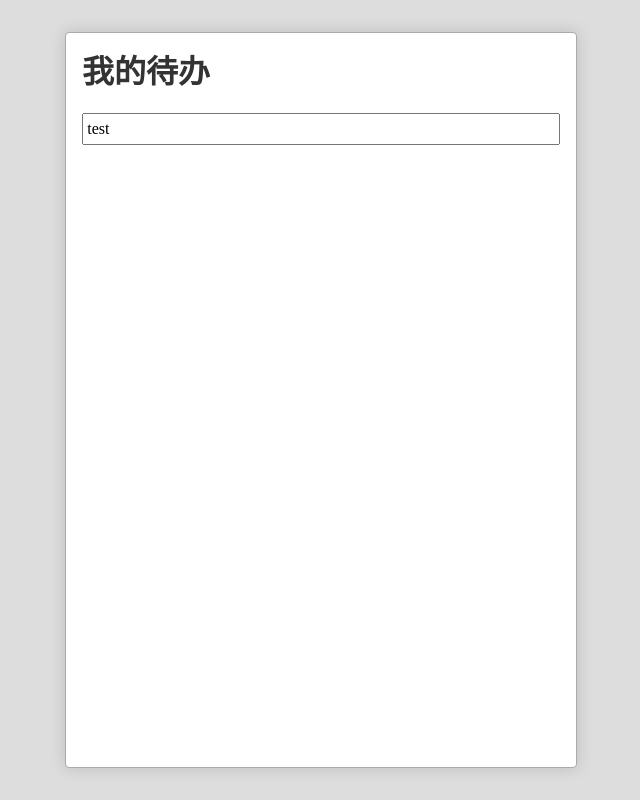
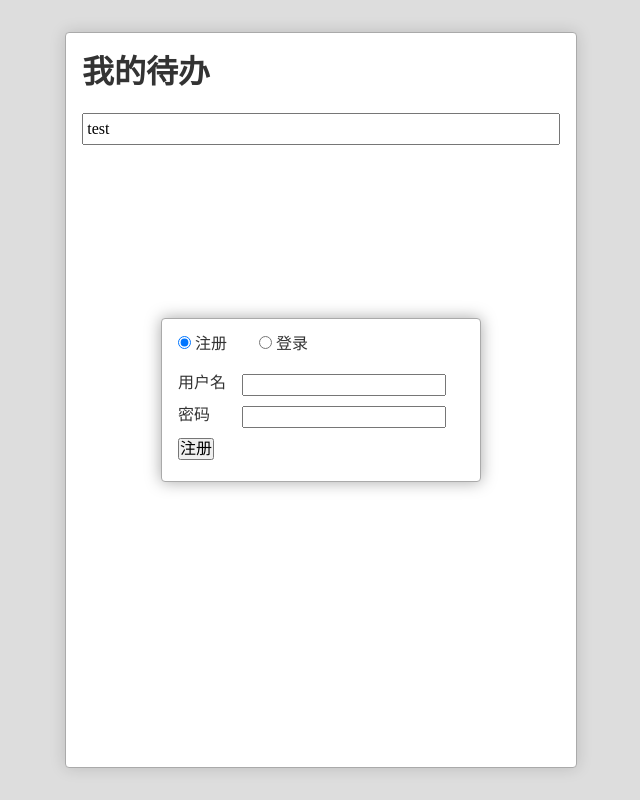
Before and after one commit to Yongyan-Jiang/projects, a React (Create React App) app: page / in a window 1280 px wide. Shown: the whole page, without its empty margins (319-959 px from the left). Built offline with nearby package versions, Linux system fonts and the light colour scheme.

Commit message:
添加登录/注册对话框-UserDialog && 在注册和登录表单间切换

```diff
--- a/src/App.js
+++ b/src/App.js
@@ -4,6 +4,7 @@
 import './App.css';
 import TodoInput from './TodoInput'
 import TodoItem from './TodoItem'
+import UserDialog from './UserDialog'
 
 
 class App extends Component {
@@ -38,22 +39,26 @@
         <ol className = 'todoList'>
           {todos}
         </ol>
+        <UserDialog />
       </div>
     )
   }
   componentDidUpdate(){
 
   }
+
   toggle(e, todo){
     todo.status = todo.status === 'completed' ? '' : 'completed'
     this.setState(this.state)
   }
+
   changeTitle(event){
     this.setState({
       newTodo: event.target.value,
       todoList: this.state.todoList
     })
   }
+
   addTodo(event){
     this.state.todoList.push({
       id: idMaker(),
--- /dev/null
+++ b/src/UserDialog.css
@@ -0,0 +1,41 @@
+.UserDialog-Wrapper{
+  /*全屏*/
+  position: fixed;
+  top: 0;
+  left: 0;
+  bottom: 0;
+  right: 0;
+  /*内容居中*/
+  display: flex;
+  justify-content: center;
+  align-items: center;
+}
+.UserDialog{
+  border: 1px solid;
+  border-radius: 4px;
+  min-width: 20em;
+  background: white;
+  border: 1px solid #aaa;
+  box-shadow: 0 0 1em hsla(0,0%,0%,0.35);
+}
+.UserDialog > nav:first-child {
+  padding: 1em;
+  margin-left: -2em;
+}
+.UserDialog > nav:first-child label {
+  margin-left: 2em;
+  cursor: pointer;
+}
+.UserDialog > .panes {
+  padding: 0 1em 1em;
+}
+.UserDialog form > .row {
+  display: flex;
+  padding: .3em 0;
+}
+.UserDialog form > .row > label:first-child {
+  width: 4em;
+}
+.UserDialog form > .row .actions {
+  padding-left: 4em;
+}
--- /dev/null
+++ b/src/UserDialog.js
@@ -0,0 +1,62 @@
+import React, { Component } from 'react';
+import './UserDialog.css'
+
+export default class UserDialog extends Component{
+  constructor(props){
+    super(props)
+    this.state = {
+      selected: 'signUp'
+    }
+  }
+  switch(e){
+    this.setState({
+      selected: e.target.value
+    })
+  }
+  render(){
+    let signUpForm = (
+      <form className="signUp"> {/* 注册*/}
+        <div className="row">
+          <label>用户名</label>
+          <input type="text"/>
+        </div>
+        <div className="row">
+          <label>密码</label>
+          <input type="password"/>
+        </div>
+        <div className="row actions">
+          <button type="submit">注册</button>
+        </div>
+      </form>
+    )
+    let signInForm = (
+      <form className="signIn"> {/* 登录*/}
+        <div className="row">
+          <label>用户名</label>
+          <input type="text"/>
+        </div>
+        <div className="row">
+          <label>密码</label>
+          <input type="password"/>
+        </div>
+        <div className="row actions">
+          <button type="submit">登录</button>
+        </div>
+      </form>
+    )
+    return (
+      <div className="UserDialog-Wrapper">
+        <div className="UserDialog">
+          <nav onChange={this.switch.bind(this)}>
+            <label><input type="radio" value="signUp" checked={this.state.selected === 'signUp'}/> 注册</label>
+            <label><input type="radio" value="signIn" checked={this.state.selected === 'signIn'}/> 登录</label>
+          </nav>
+          <div className="panes">
+            {this.state.selected === 'signUp' ? signUpForm : null}
+            {this.state.selected === 'signIn' ? signInForm : null}
+          </div>
+        </div>
+      </div>
+    )
+  }
+}
```
Also changed, not shown: 12 other files (tests, documents, lock files or other folders).
